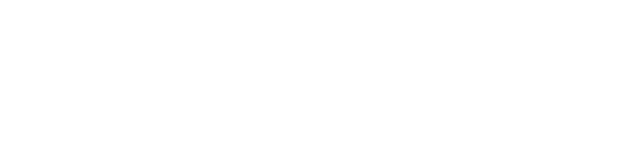
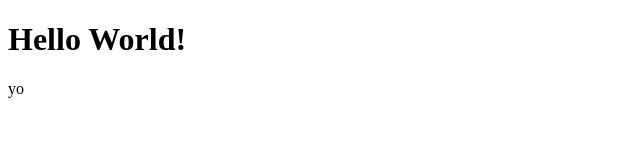
Before and after one commit to dalexan9/new-repository, a plain HTML site: page index.html in a window 1280 px wide. Shown: the whole page, without its empty margins (0-640 px from the left). Drawn offline with Linux system fonts and the light colour scheme.

Commit message:
added p tag

```diff
--- a/index.html
+++ b/index.html
@@ -5,5 +5,8 @@
     <meta name="viewport" content="width=device-width, initial-scale=1.0" />
     <title>Document</title>
   </head>
-  <body></body>
+  <body>
+    <h1>Hello World!</h1>
+    <p>yo</p>
+  </body>
 </html>
```
